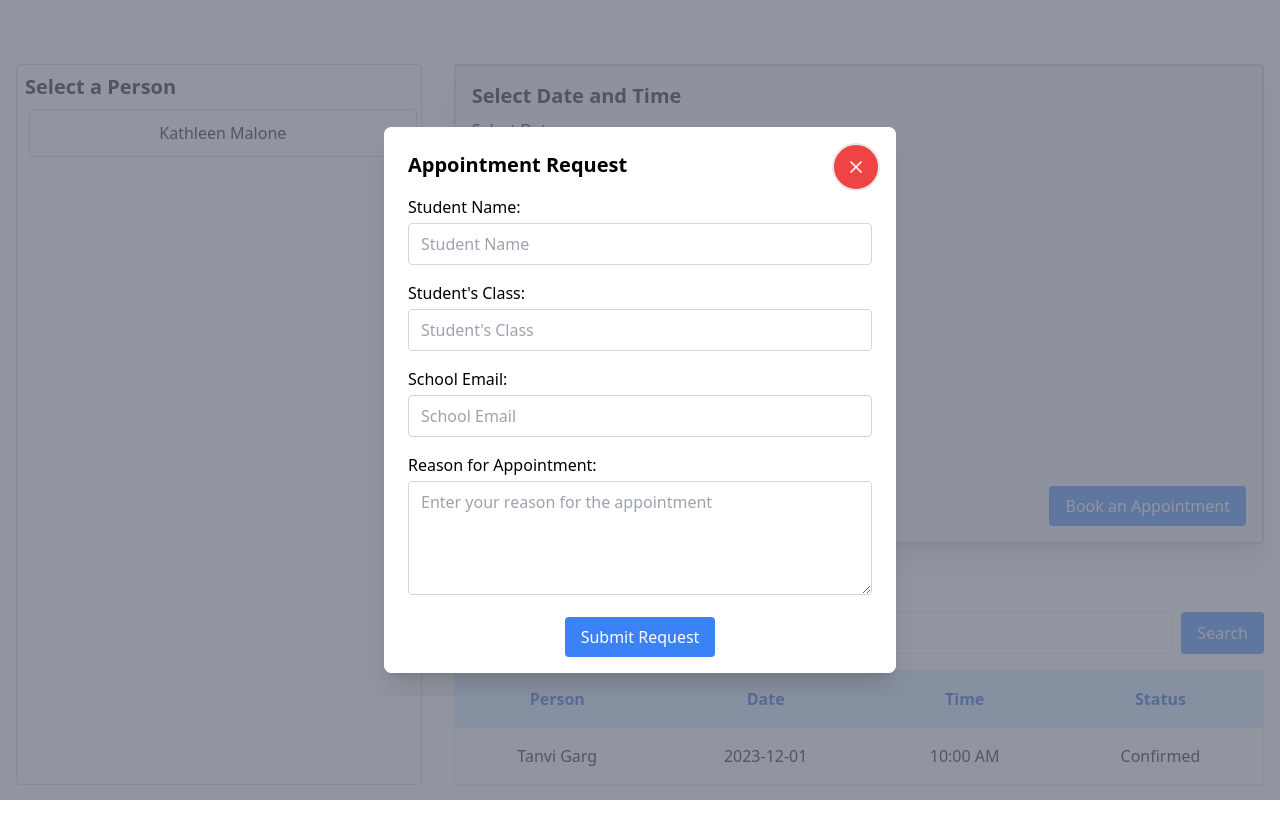
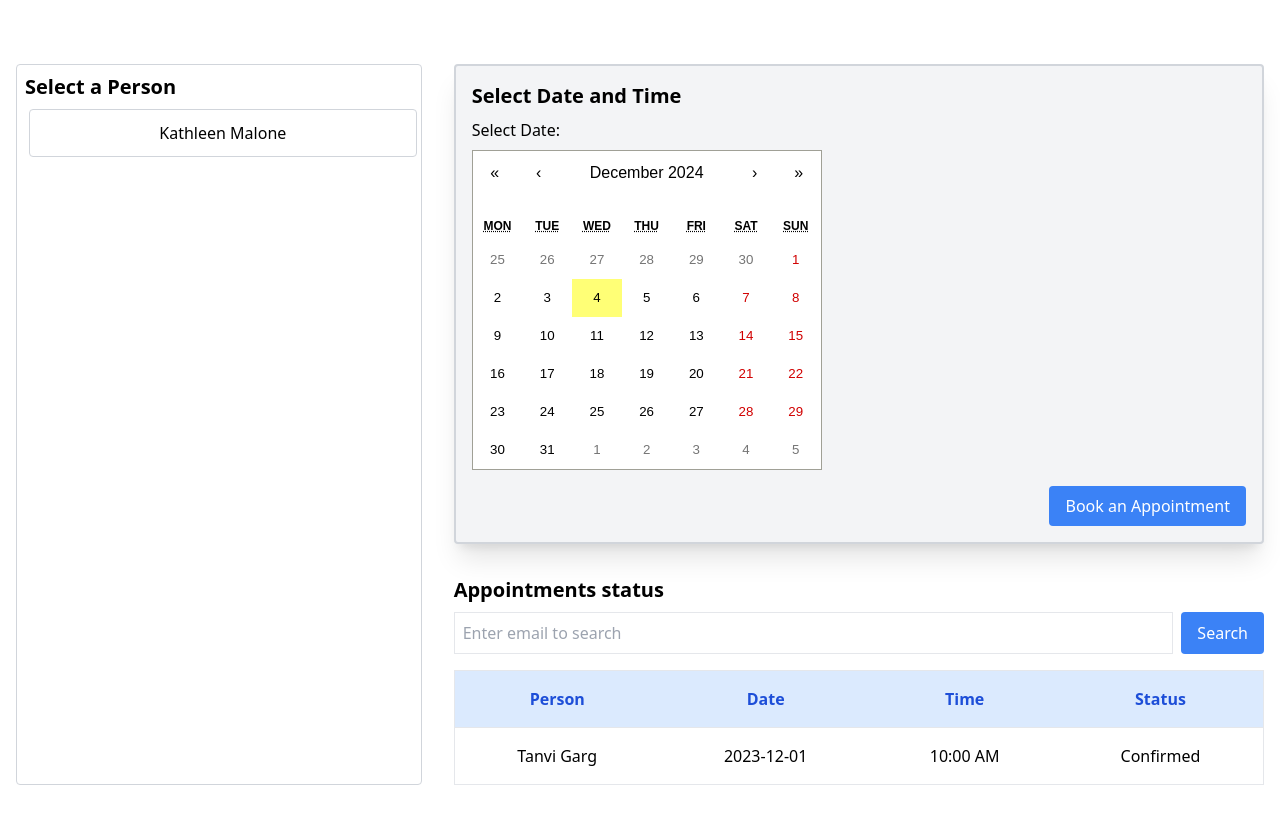
Before and after one commit to tgarg912/project3, a Next.js app: page / in a window 1280 px wide. Shown: the top 838 px of the page. Built offline with nearby package versions, Linux system fonts and the light colour scheme.

Commit message:
Added modal open close functionality

```diff
--- a/pages/index.js
+++ b/pages/index.js
@@ -1,10 +1,15 @@
 import "react-calendar/dist/Calendar.css";
 import Calendar from "react-calendar";
+import { useState } from "react";
+
 export default function Home() {
+  const [isModal, setIsModal] = useState(false);
+
   return (
     <>
       <div
-        className="fixed z-10 block inset-0 flex items-center justify-center"
+        className={`fixed z-10 ${isModal ? "block" : "hidden"
+          } inset-0 flex items-center justify-center`}
         aria-labelledby="modal-title"
         role="dialog"
         aria-modal="true"
@@ -15,6 +20,7 @@ export default function Home() {
             <div className="relative w-full transform overflow-hidden rounded-lg bg-white text-left shadow-xl transition-all sm:my-2 sm:w-full sm:max-w-lg">
 
               <button
+                onClick={() => setIsModal(false)}
                 className="absolute top-2 right-2 justify-center rounded-full bg-red-500 hover:bg-red-600 flex focus:outline-none border-2 items-center sm:top-4 sm:right-4 sm:p-3 sm:w-10 sm:h-10 md:w-12 md:h-12"
               >
                 <svg
@@ -117,6 +123,7 @@ export default function Home() {
               </div>
               <div className="text-center md:text-right mt-4">
                 <button
+                  onClick={() => setIsModal(true)}
                   className="bg-blue-500 text-white px-4 py-2 rounded hover:bg-blue-600"
                 >
                   Book an Appointment
```
